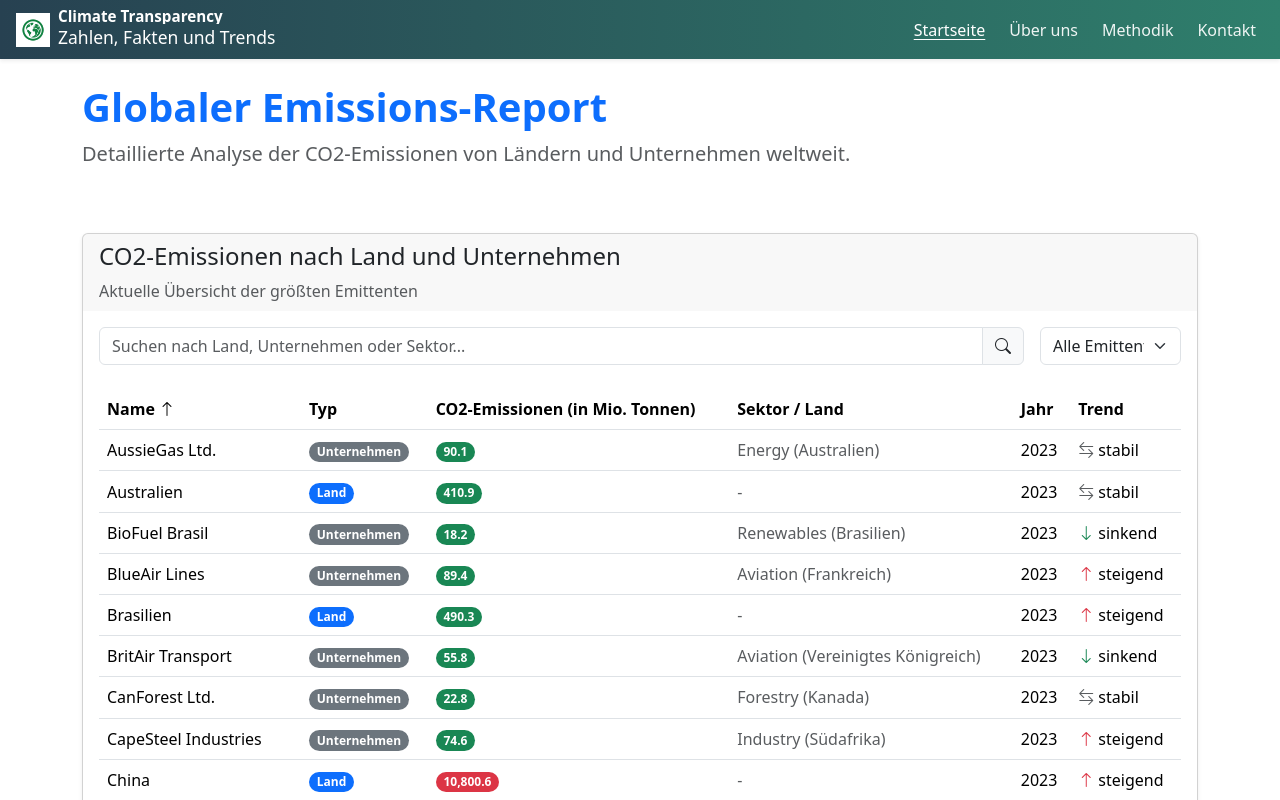
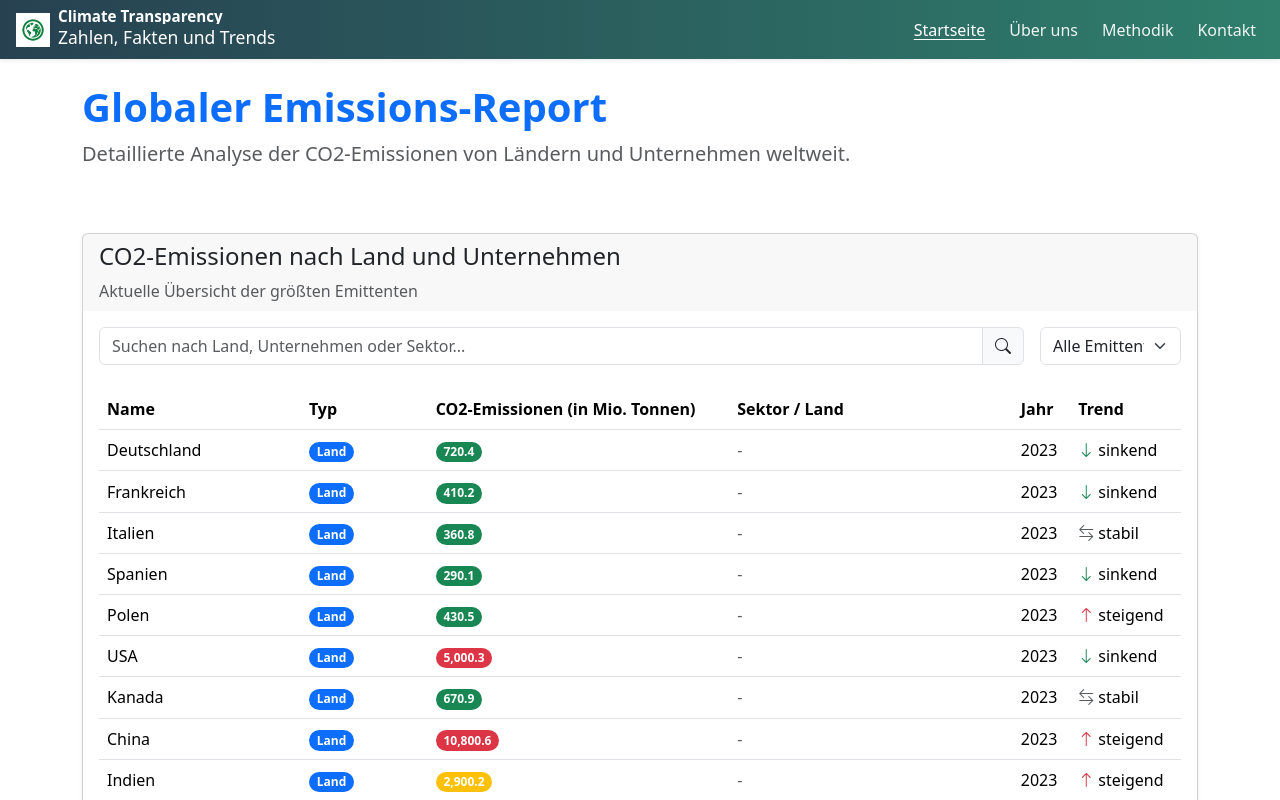
Before and after one commit to Sl4sh3r51/Co2_Project, a JavaScript app: page / in a window 1280 px wide. Shown: the top 800 px of the page. Built offline with nearby package versions, Linux system fonts and the light colour scheme.

Commit message:
remove initial sort

```diff
--- a/src/components/EmissionTable.vue
+++ b/src/components/EmissionTable.vue
@@ -140,8 +140,8 @@ const mockEmissionsData: EmissionData[] = [
 
 const searchTerm = ref('');
 const filterType = ref('');
-const sortKey = ref('name');
-const sortDirection = ref('asc');
+const sortKey = ref('');
+const sortDirection = ref('');
 
 const filteredData = computed(() => {
   let data = mockEmissionsData;
```
